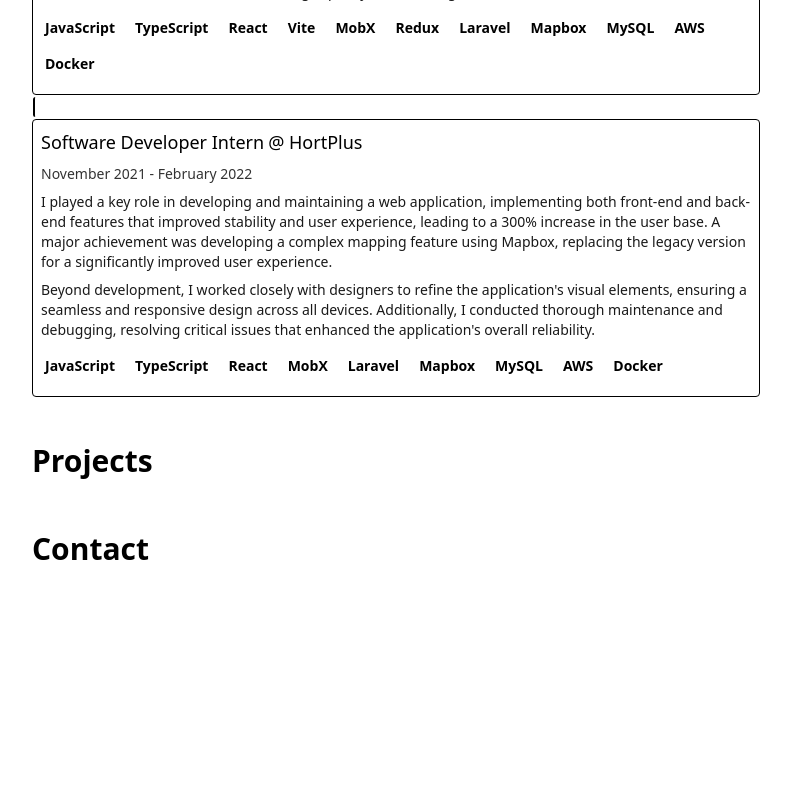
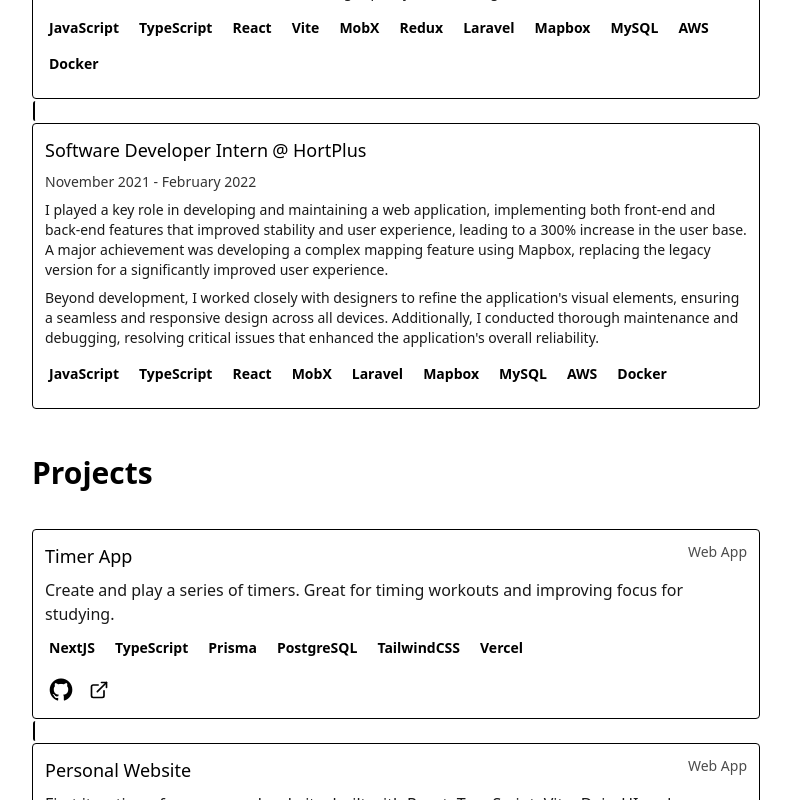
Before and after one commit to ThomasRainford/personal-site-v1, a React (Vite) app: page / in a window 1280 px wide. Shown: the part 1700-2500 px from the top of the page, without its empty margins (88-879 px from the left). Before the commit the page ends 2313 px from the top, so only its background shows below. Built offline with nearby package versions, Linux system fonts and the light colour scheme.

Commit message:
Add data and component for the projects section.

```diff
--- /dev/null
+++ b/src/components/icons/LinkIcon.tsx
@@ -0,0 +1,28 @@
+interface Props {
+  colour: string;
+  width: string;
+  height: string;
+}
+
+const LinkIcon = ({ colour, width, height }: Props) => {
+  return (
+    <svg
+      className={colour}
+      xmlns="http://www.w3.org/2000/svg"
+      width={width}
+      height={height}
+      viewBox="0 0 24 24"
+      fill="none"
+      stroke="currentColor"
+      strokeWidth="2"
+      strokeLinecap="round"
+      strokeLinejoin="round"
+    >
+      <path d="M15 3h6v6" />
+      <path d="M10 14 21 3" />
+      <path d="M18 13v6a2 2 0 0 1-2 2H5a2 2 0 0 1-2-2V8a2 2 0 0 1 2-2h6" />
+    </svg>
+  );
+};
+
+export default LinkIcon;
--- a/src/components/section/about/about.tsx
+++ b/src/components/section/about/about.tsx
@@ -37,7 +37,7 @@
                 className="flex flex-col items-center mr-3 mb-2 border border-neutral rounded-md p-1"
               >
                 <SkillIcon skill={skill.toLowerCase()} />
-                <p className="text-accent font-bold">{skill}</p>
+                <p className="text-accent font-bold text-sm">{skill}</p>
               </div>
             );
           })}
--- a/src/components/section/experience/experience.tsx
+++ b/src/components/section/experience/experience.tsx
@@ -12,10 +12,7 @@
       {jobs.map((job, index, self) => {
         return (
           <Fragment key={job.company + job.title}>
-            <div
-              key={job.title + job.company}
-              className="w-[100%] sm:w-[80%] md:w-[80%] lg:w-[70%]  border border-neutral p-2 rounded"
-            >
+            <div className="w-[100%] sm:w-[80%] md:w-[80%] lg:w-[70%] border border-neutral p-3 rounded">
               <div className="flex flex-row text-lg mb-2">
                 <div className="mr-1">{job.title}</div>
                 <div>
@@ -51,7 +48,7 @@
               </div>
             </div>
             {index !== self.length - 1 && (
-              <div className="h-[20px] w-[5px] border-l-2 border-secondary rounded-2xl my-0.5 ml-[1px]"></div>
+              <div className="h-[20px] w-[5px] border-l-2 border-neutral rounded-2xl my-0.5 ml-[1px]"></div>
             )}
           </Fragment>
         );
--- /dev/null
+++ b/src/components/section/projects/projects.tsx
@@ -0,0 +1,58 @@
+import { Fragment } from "react/jsx-runtime";
+import { getSiteSection } from "../../../data/data";
+import { ProjectsSection } from "../../../data/types";
+import SkillPill from "../../SkillPill";
+import LinkIcon from "../../icons/LinkIcon";
+
+const Projects = () => {
+  const projectsData = getSiteSection("projects") as ProjectsSection;
+  const projects = projectsData.projects;
+
+  return (
+    <div className="projects">
+      {projects.map((project, index, self) => {
+        return (
+          <Fragment key={project.title}>
+            <div className="w-[100%] sm:w-[80%] md:w-[80%] lg:w-[70%] border border-neutral p-3 rounded">
+              <div className="flex flex-row justify-between mb-2">
+                <div className="text-secondary text-lg">{project.title}</div>
+                <div>
+                  <div className="text-accent text-sm opacity-70">
+                    {project.type}
+                  </div>
+                </div>
+              </div>
+              <div className="mb-2">
+                <p className="text-md opacity-90">{project.description}</p>
+              </div>
+              <div className="mb-2">
+                <div className="flex flex-row flex-wrap">
+                  {project.skills.map((skill) => {
+                    return <SkillPill key={skill} skill={skill} />;
+                  })}
+                </div>
+              </div>
+              <div className="flex flex-row ml-1">
+                <div className="mr-4">
+                  <a href={project.githubLink} target="_blank">
+                    <i className="devicon-github-original text-2xl"></i>
+                  </a>
+                </div>
+                <div className="mt-[2px]">
+                  <a href={project.link} target="_blank">
+                    <LinkIcon colour="text-accent" width="20px" height="20px" />
+                  </a>
+                </div>
+              </div>
+            </div>
+            {index !== self.length - 1 && (
+              <div className="h-[20px] w-[5px] border-l-2 border-neutral rounded-2xl my-0.5 ml-[1px]"></div>
+            )}
+          </Fragment>
+        );
+      })}
+    </div>
+  );
+};
+
+export default Projects;
--- a/src/components/section/section-content.tsx
+++ b/src/components/section/section-content.tsx
@@ -1,5 +1,6 @@
 import About from "./about/about";
 import Experience from "./experience/experience";
+import Projects from "./projects/Projects";
 
 interface Props {
   section: string;
@@ -12,7 +13,7 @@
     case "experience":
       return <Experience />;
     case "projects":
-      return <></>;
+      return <Projects />;
     case "contact":
       return <></>;
     default:
--- a/src/data/data.json
+++ b/src/data/data.json
@@ -89,7 +89,32 @@
     ]
   },
   "projects": {
-    "title": "Projects"
+    "title": "Projects",
+    "projects": [
+      {
+        "type": "Web App",
+        "link": "",
+        "title": "Timer App",
+        "description": "Create and play a series of timers. Great for timing workouts and improving focus for studying.",
+        "skills": [
+          "NextJS",
+          "TypeScript",
+          "Prisma",
+          "PostgreSQL",
+          "TailwindCSS",
+          "Vercel"
+        ],
+        "githubLink": "https://github.com/ThomasRainford/timer-app"
+      },
+      {
+        "type": "Web App",
+        "link": "",
+        "title": "Personal Website",
+        "description": "First iteration of my personal website, built with React, TypeScript, Vite, DaisyUI and TailwindCSS.",
+        "skills": ["React", "TypeScript", "Vite", "TailwindCSS"],
+        "githubLink": "https://github.com/ThomasRainford/personal-site-v1"
+      }
+    ]
   },
   "contact": {
     "title": "Contact"
--- a/src/data/types.ts
+++ b/src/data/types.ts
@@ -30,11 +30,24 @@
   }[];
 };
 
+export type ProjectsSection = {
+  title: string;
+  projects: {
+    type: string;
+    link: string;
+    title: string;
+    description: string;
+    skills: string[];
+    githubLink: string;
+  }[];
+};
+
 export type SiteData = {
   [K in SectionKeys]:
     | {
         title: string;
       }
     | AboutSection
-    | ExperienceSection;
+    | ExperienceSection
+    | ProjectsSection;
 };
```
